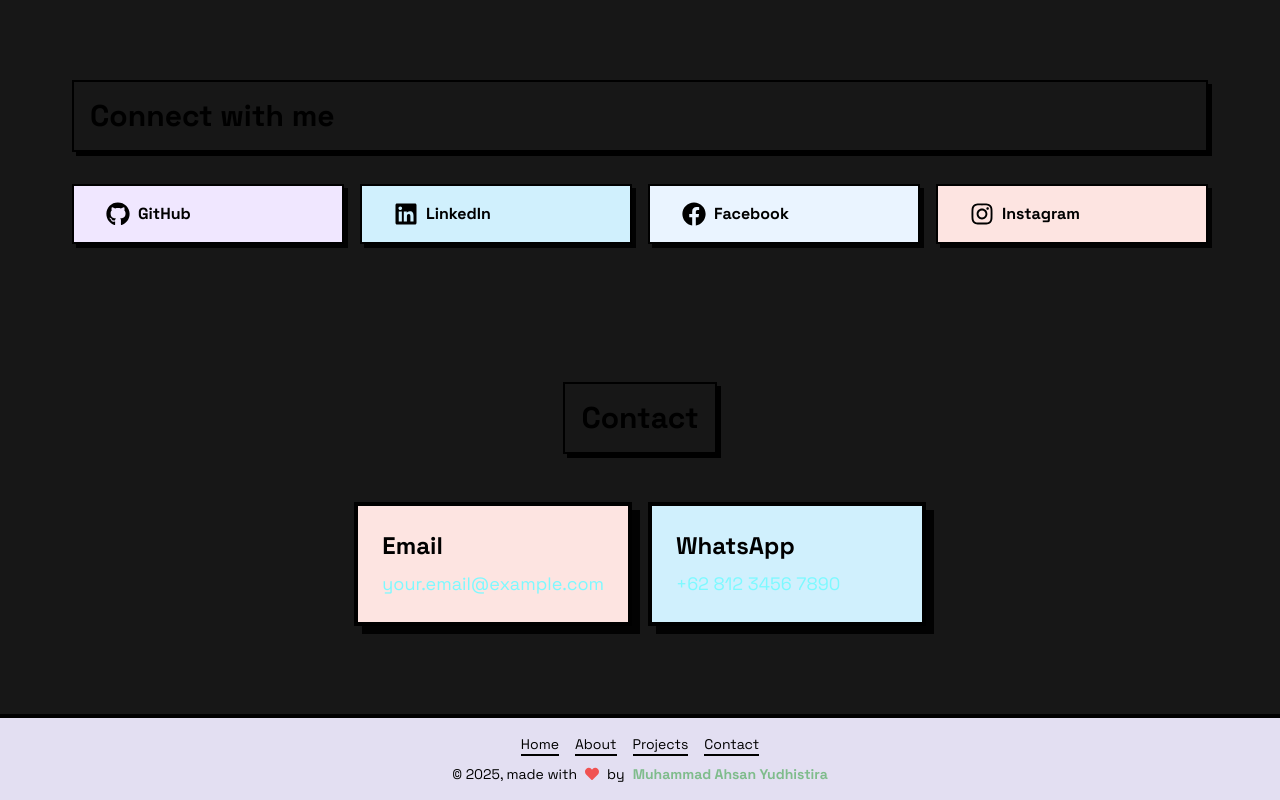
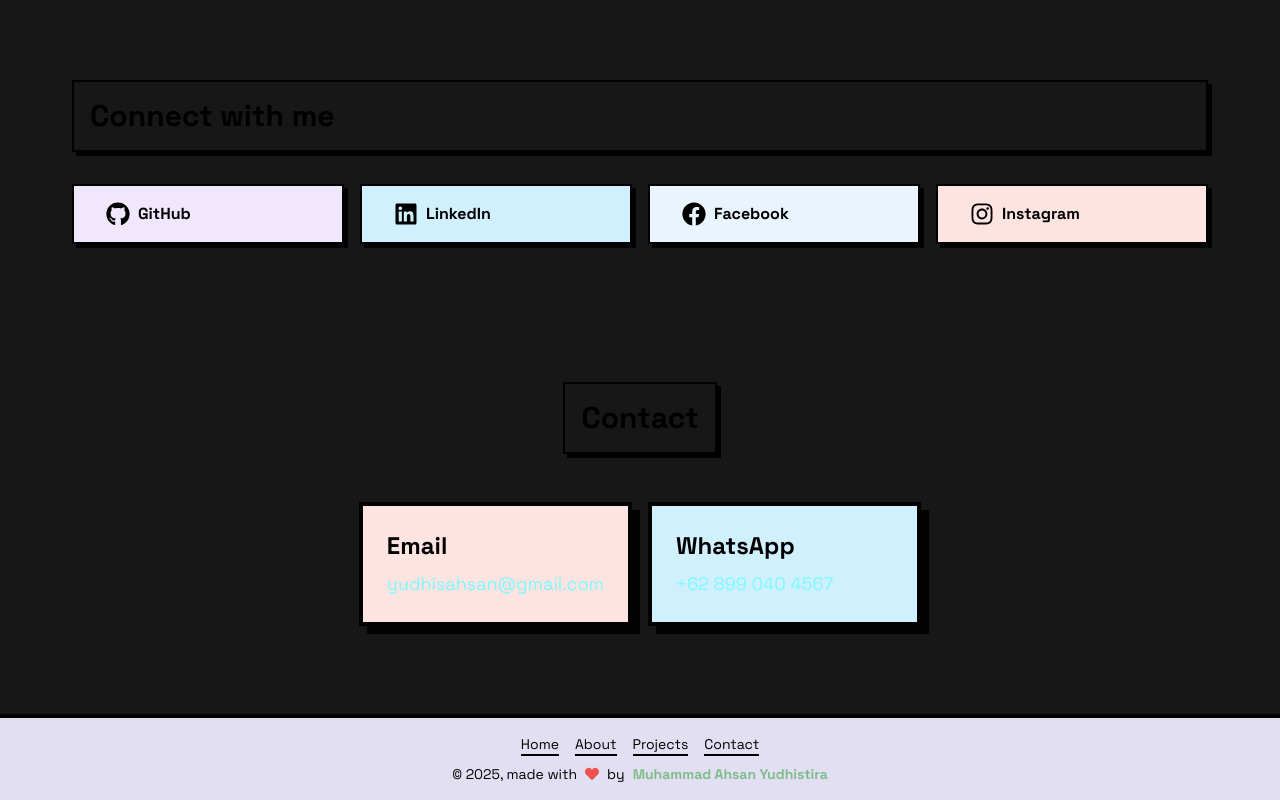
Before and after one commit to yoosch/portfolio, a Next.js app: page / in a window 1280 px wide. Shown: the part 2930-3730 px from the top of the page. Built offline with nearby package versions, Linux system fonts and the light colour scheme.

Commit message:
fixed email and whatsapp

```diff
--- a/app/page.js
+++ b/app/page.js
@@ -130,25 +130,25 @@ export default function Page() {
   const platforms = [
     {
       name: "GitHub",
-      link: "https://github.com",
+      link: "https://github.com/yoosch",
       bgColor: "bg-[#f0e7ff]",
       icon: <FaGithub className="w-6 h-6 inline-block mr-2" />,
     },
     {
       name: "LinkedIn",
-      link: "https://linkedin.com",
+      link: "https://www.linkedin.com/in/yudhisahsan/",
       bgColor: "bg-[#d0f0fd]",
       icon: <FaLinkedin className="w-6 h-6 inline-block mr-2" />,
     },
     {
       name: "Facebook",
-      link: "https://facebook.com",
+      link: "https://www.facebook.com/ydhs.ahsn0723/",
       bgColor: "bg-[#eaf4ff]",
       icon: <FaFacebook className="w-6 h-6 inline-block mr-2" />,
     },
     {
       name: "Instagram",
-      link: "https://instagram.com",
+      link: "https://instagram.com/yudhisahsan",
       bgColor: "bg-[#fde4e1]",
       icon: <FaInstagram className="w-6 h-6 inline-block mr-2" />,
     },
@@ -463,16 +463,21 @@ export default function Page() {
           </h1>
           <div className="grid grid-cols-1 md:grid-cols-2 gap-4 px-8 py-12">
             {/* Email Section */}
+            <a href="mailto:yudhisahsan@gmail.com" >
+
               <div className="border-4 border-black bg-[#fde4e1] shadow-[8px_8px_0px_0px_rgba(0,0,0,0.9)] hover:shadow-[4px_4px_0px_0px_rgba(0,0,0,0)] hover:translate-x-1 hover:translate-y-1 transition-all duration-500 rounded-none p-6">
                 <h1 className="text-2xl font-bold text-black">Email</h1>
-              <p className="text-lg mt-2">your.email@example.com</p>
+                <p className="text-lg mt-2">yudhisahsan@gmail.com</p>
               </div>
+            </a>
 
             {/* WhatsApp Section */}
+            <a href="wa.me/628990404567" >
               <div className="border-4 border-black bg-[#d0f0fd] shadow-[8px_8px_0px_0px_rgba(0,0,0,0.9)] hover:shadow-[4px_4px_0px_0px_rgba(0,0,0,0)] hover:translate-x-1 hover:translate-y-1 transition-all duration-500 rounded-none p-6">
                 <h1 className="text-2xl font-bold text-black">WhatsApp</h1>
-              <p className="text-lg mt-2">+62 812 3456 7890</p>
+                <p className="text-lg mt-2">+62 899 040 4567</p>
               </div>
+            </a>
           </div>
         </motion.div>
 
```
Lines whose indentation alone changed are shown as unchanged.
